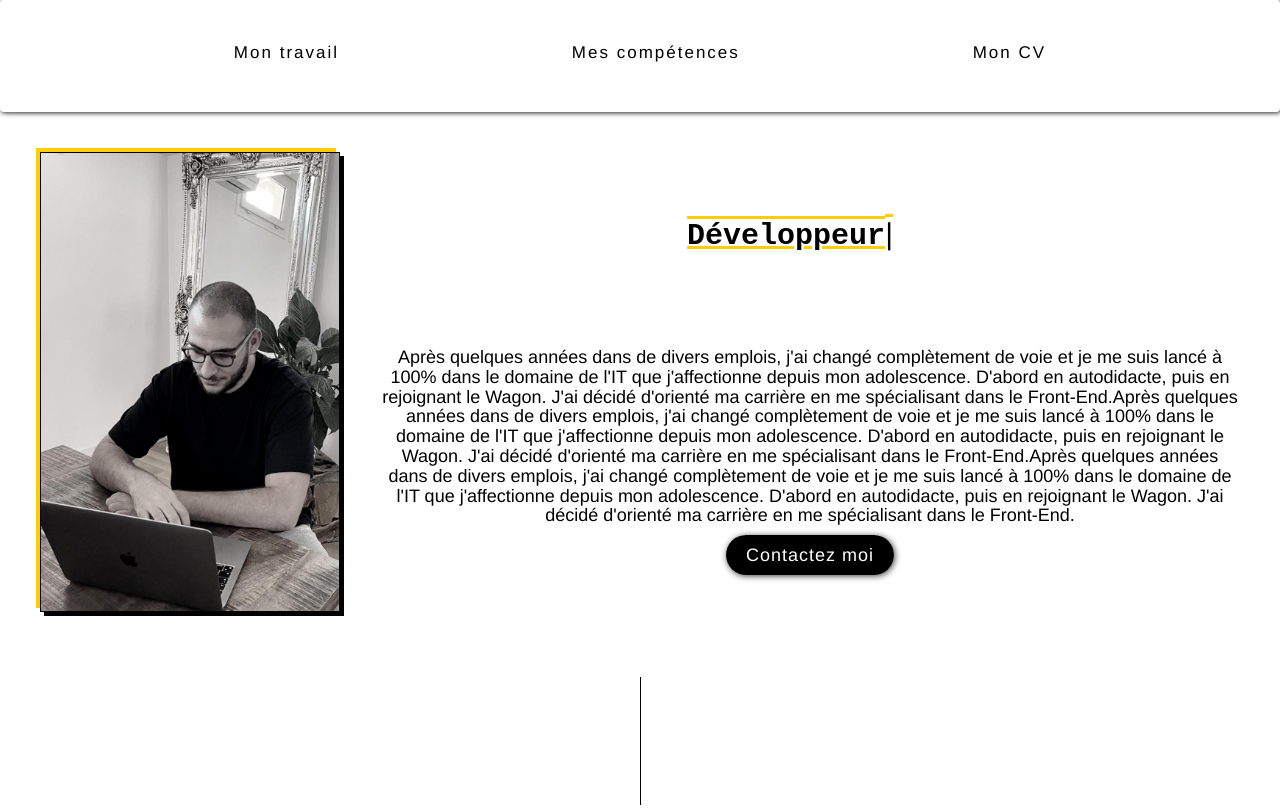
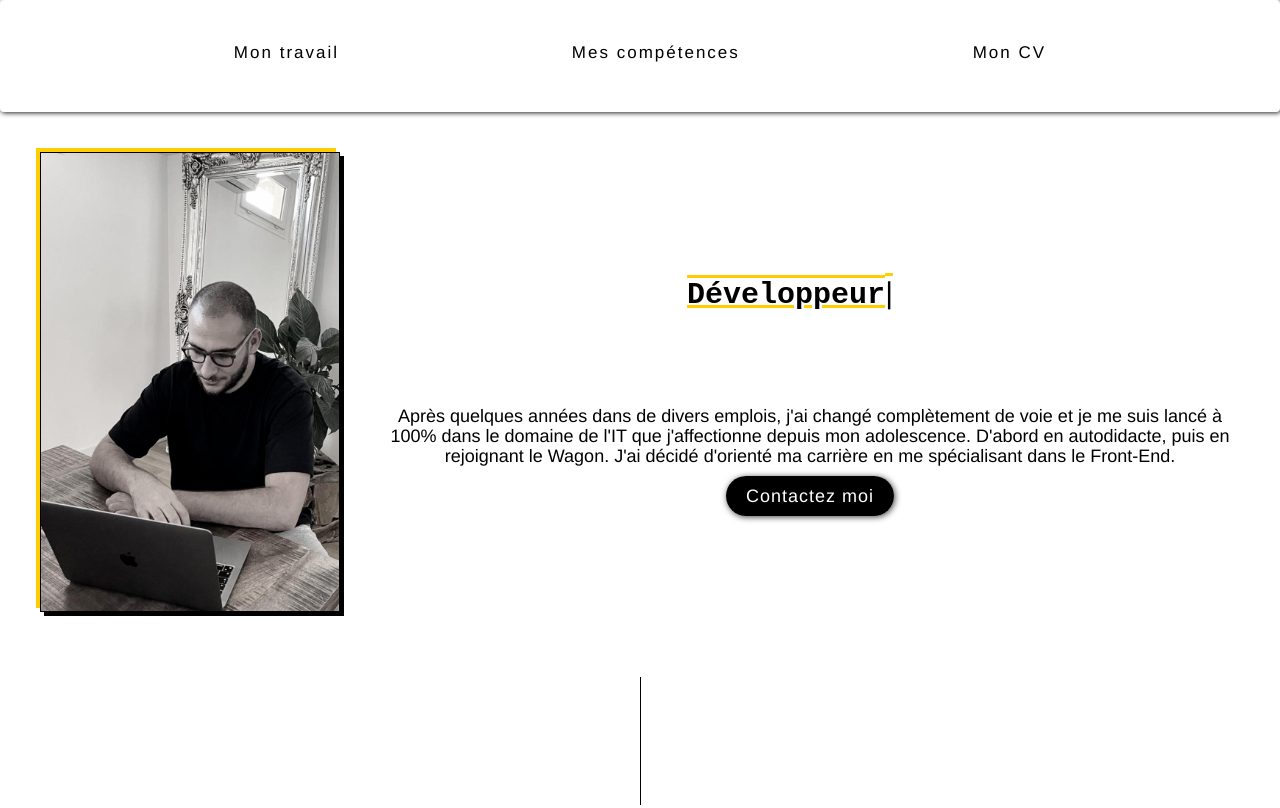
Before and after one commit to ThomaSneazy/profile, a website: page index.html in a window 1280 px wide. Shown: the top 808 px of the page. Drawn offline with nearby package versions, Linux system fonts and the light colour scheme.

Commit message:
correction phrase d'accroche

```diff
--- a/index.html
+++ b/index.html
@@ -34,8 +34,7 @@
                 <p><span class="type"></span></p><br><br><br>
 
                 <h3>
-                    Après quelques années dans de divers emplois, j'ai changé complètement de voie et je me suis lancé à 100% dans le domaine de l'IT que j'affectionne depuis mon adolescence. D'abord en autodidacte, puis en rejoignant le Wagon. J'ai décidé d'orienté ma carrière en me spécialisant dans le Front-End.Après quelques années dans de divers emplois, j'ai changé complètement de voie et je me suis lancé à 100% dans le domaine de l'IT que j'affectionne depuis mon adolescence. D'abord en autodidacte, puis en rejoignant le Wagon. J'ai décidé d'orienté ma carrière en me spécialisant dans le Front-End.Après quelques années dans de divers emplois, j'ai changé complètement de voie et je me suis lancé à 100% dans le domaine de l'IT que j'affectionne depuis mon adolescence. D'abord en autodidacte, puis en rejoignant le Wagon. J'ai décidé d'orienté ma carrière en me spécialisant dans le Front-End.              </h3>
-                <h3>
+                    Après quelques années dans de divers emplois, j'ai changé complètement de voie et je me suis lancé à 100% dans le domaine de l'IT que j'affectionne depuis mon adolescence. D'abord en autodidacte, puis en rejoignant le Wagon. J'ai décidé d'orienté ma carrière en me spécialisant dans le Front-End.<h3>
                  <!-- <em> After a few years in the hotel and catering industry, I've decided to completely change paths and throw myself 100% into the IT field that I've loved since I was a teenager. I've
                decided to switch career towards web development, focusing on front end design.
                I chose the Wagon bootcamps to increase my skills and apply to the Epitech school for the 4th year.</em>
```
